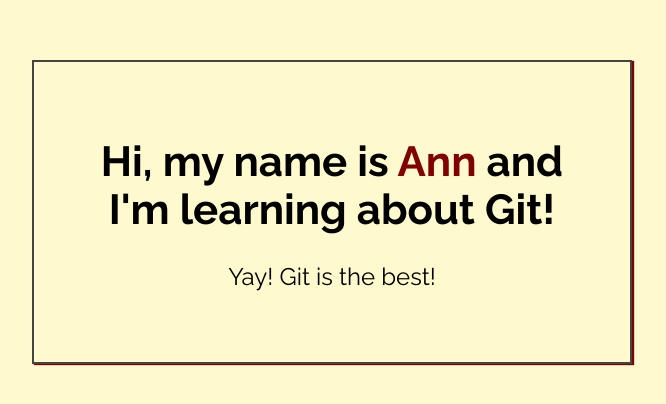
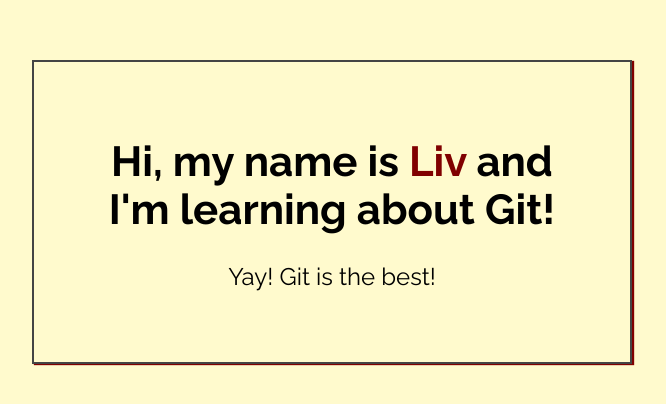
Before and after one commit to OliviaLogan/my-first-repo, a plain HTML site: page index.html in a window 1280 px wide. Shown: the part 188-592 px from the top of the page, without its empty margins (308-974 px from the left). Drawn offline with Linux system fonts and the light colour scheme.

Commit message:
Added name to index.html

```diff
--- a/index.html
+++ b/index.html
@@ -14,7 +14,7 @@
 <body>
 
     <div class="greeting">
-        <h1>Hi, my name is <span class="highlight">Ann</span> and I'm learning about Git! </h1>
+        <h1>Hi, my name is <span class="highlight">Liv</span> and I'm learning about Git! </h1>
 
         <p>Yay! Git is the best!</p>
     </div>
```
